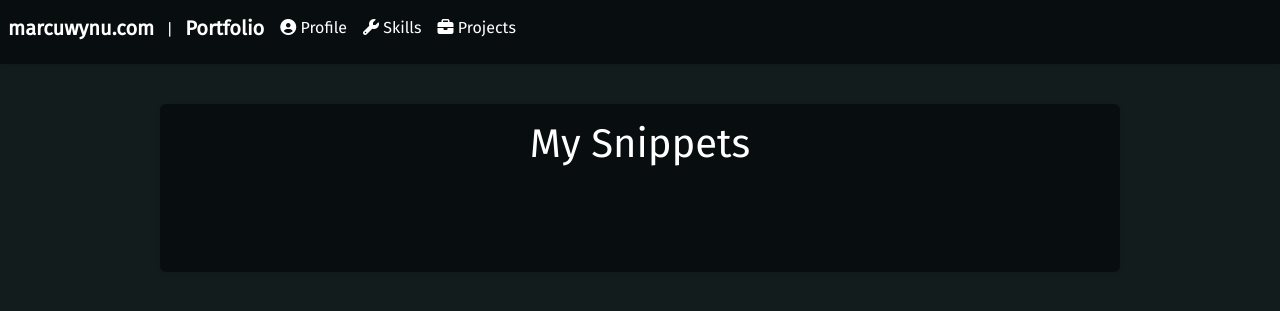
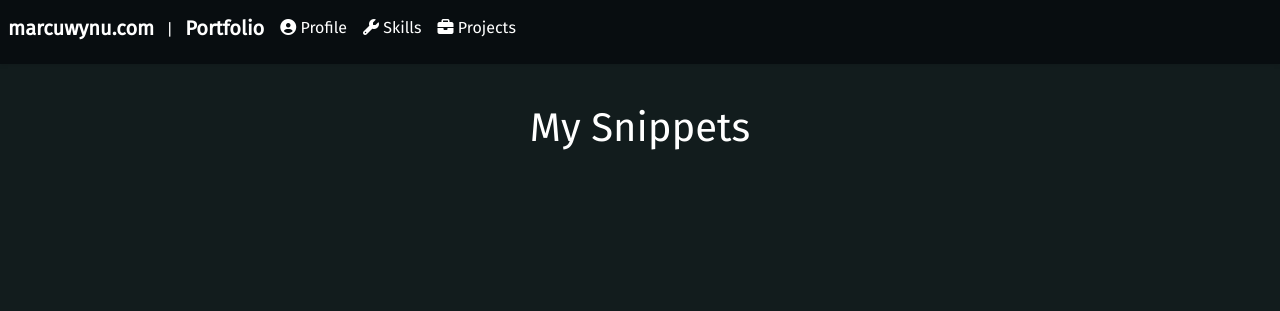
Before and after one commit to marcuwynu23/portfolio, a Jekyll site: the page built from markdown/snippets.md, in a window 1280 px wide. Shown: the top 311 px of the page. Built offline with Jekyll 4.4.1, drawn with Linux system fonts in a browser that asks for light colours; nearby versions of some CDN libraries.

Commit message:
fix(default.html,main.css): fix ui

```diff
--- a/_layouts/default.html
+++ b/_layouts/default.html
@@ -50,10 +50,9 @@
   </head>
   <body class="main-layout">
     {% include header.html %}
-
-    <main class="h-100">
+    <main>
       <div class="d-flex justify-content-center">
-        <div class="container card shadow-sm bg-light border-0 p-3 mr-4 w-75">
+        <div class="">
           {{ content }}
         </div>
       </div>
--- a/assets/css/main.css
+++ b/assets/css/main.css
@@ -11,11 +11,6 @@
 
 
 
-#profile-container {
-	background-image: url('https://images.pexels.com/photos/1072179/pexels-photo-1072179.jpeg?auto=compress&cs=tinysrgb&w=1260&h=750&dpr=1');
-	background-position: 50%;
-	border-radius: 4px;
-}
 
 
 
```
Also changed, not shown: index.md (+1 -1 lines).
